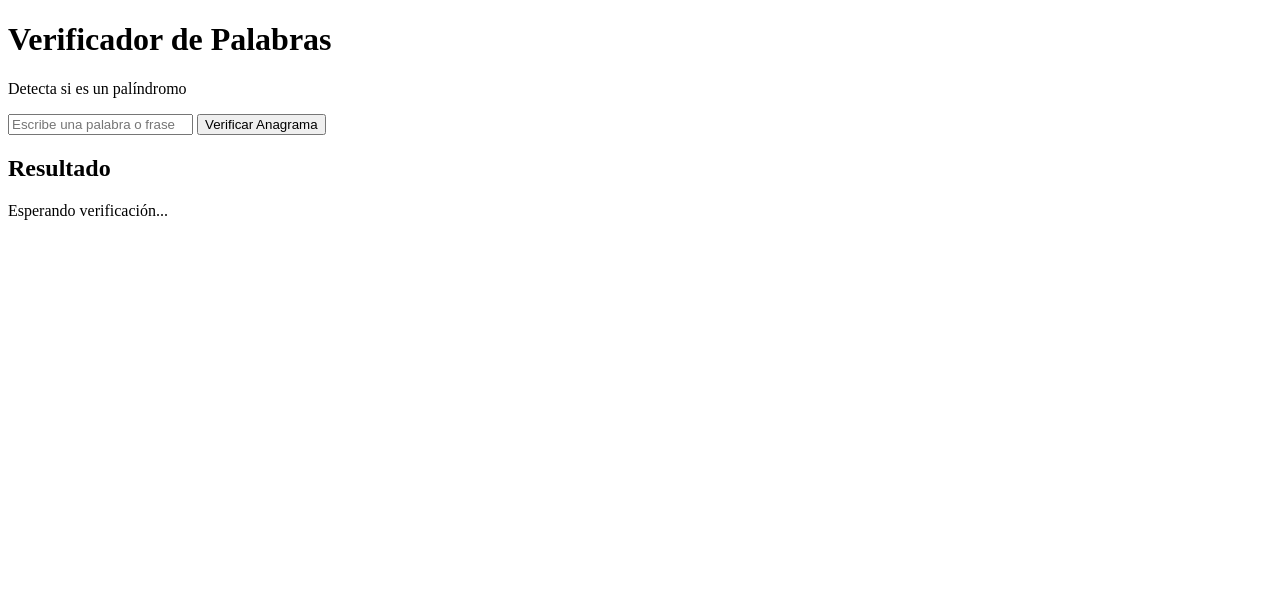
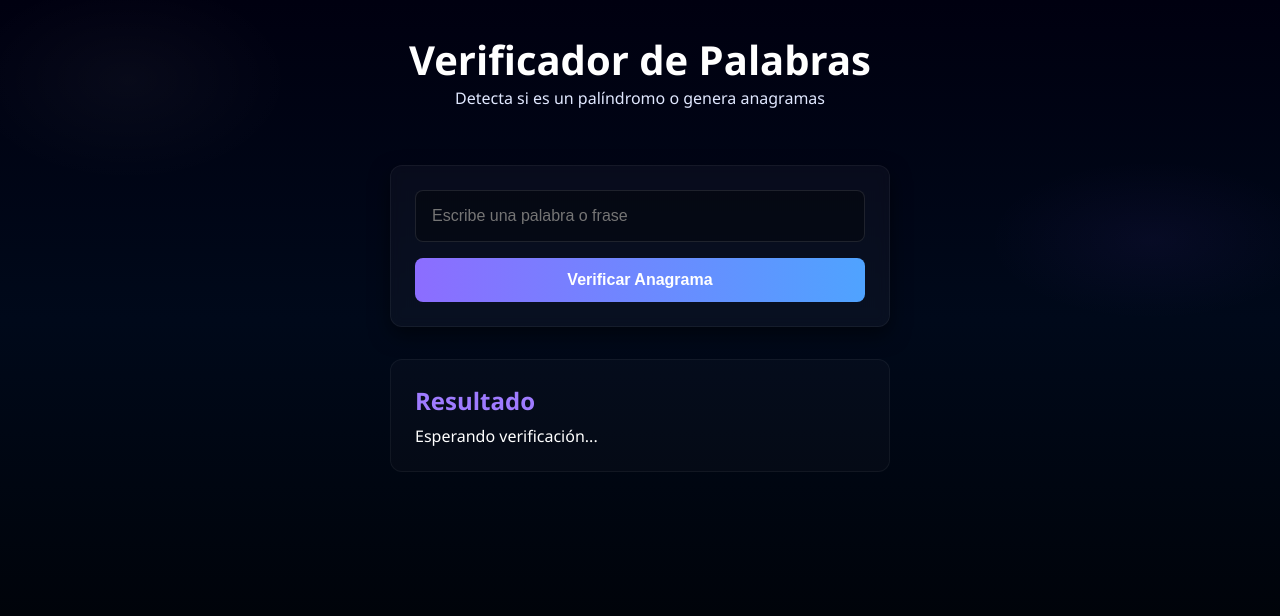
Before and after one commit to SebastianRiosMori/-Grupo-02---MB4-MINI-PROYECTO-INTEGRADOR, a plain HTML site: page index.html in a window 1280 px wide. Drawn offline with Linux system fonts and the light colour scheme.

Commit message:
feat: agregué contenido

```diff
--- a/index.html
+++ b/index.html
@@ -9,7 +9,7 @@
 <body>
   <header>
     <h1>Verificador de Palabras</h1>
-    <p>Detecta si es un palíndromo</p>
+    <p>Detecta si es un palíndromo o genera anagramas</p>
   </header>
 
   <main>
@@ -23,8 +23,6 @@
       <p id="mensaje-resultado">Esperando verificación...</p>
     </section>
   </main>
-
-  <footer>
-  </footer>
+  <script src="scrpt.js"></script>
 </body>
 </html>
--- a/styles.css
+++ b/styles.css
@@ -0,0 +1,139 @@
+* {
+  box-sizing: border-box;
+  margin: 0;
+  padding: 0;
+}
+
+:root {
+  --color-texto: #e0e8ff;
+  --color-acento: #9f7bff;
+}
+
+html, body {
+  height: 100%;
+  font-family: 'Segoe UI', Tahoma, Geneva, Verdana, sans-serif;
+}
+
+body {
+  background:
+    radial-gradient(ellipse at 10% 10%, rgba(255,255,255,0.03), transparent 10%),
+    radial-gradient(ellipse at 90% 30%, rgba(120,80,255,0.06), transparent 10%),
+    linear-gradient(180deg, #000010 0%, #00091a 40%, #000000 100%);
+  color: var(--color-texto);
+  display: flex;
+  flex-direction: column;
+  min-height: 100vh;
+}
+
+@keyframes estrellas {
+  from { transform: translateY(0) translateX(0); }
+  to { transform: translateY(-50px) translateX(80px); }
+}
+
+/* Encabezado */
+header {
+  text-align: center;
+  padding: 2rem 1rem;
+}
+
+header h1 {
+  font-size: clamp(1.8rem, 4vw, 2.5rem);
+  color: white;
+}
+/* Contenido principal */
+main {
+  flex: 1;
+  display: flex;
+  flex-direction: column;
+  align-items: center;
+  gap: 2rem;
+  padding: 1.5rem;
+}
+
+.verificador {
+  background: rgba(255,255,255,0.03);
+  padding: 1.5rem;
+  border-radius: 12px;
+  backdrop-filter: blur(6px);
+  border: 1px solid rgba(255,255,255,0.05);
+  box-shadow: 0 8px 20px rgba(0,0,0,0.5);
+  width: min(90%, 500px);
+  display: flex;
+  flex-direction: column;
+  gap: 1rem;
+}
+
+.verificador input {
+  padding: 1rem;
+  font-size: 1rem;
+  border: 1px solid rgba(255,255,255,0.1);
+  border-radius: 8px;
+  outline: none;
+  background: rgba(0,0,0,0.3);
+  color: var(--color-texto);
+}
+
+.verificador input:focus {
+  border-color: var(--color-acento);
+  box-shadow: 0 0 8px var(--color-acento);
+}
+
+.verificador button {
+  padding: 0.8rem;
+  font-size: 1rem;
+  font-weight: bold;
+  background: linear-gradient(90deg, #8c6dff, #4fa3ff);
+  border: none;
+  border-radius: 8px;
+  color: white;
+  cursor: pointer;
+  transition: transform 0.15s ease, opacity 0.15s ease;
+}
+
+.verificador button:hover {
+  opacity: 0.9;
+  transform: translateY(-1px);
+}
+
+.resultado {
+  background: rgba(255,255,255,0.02);
+  padding: 1.5rem;
+  border-radius: 12px;
+  border: 1px solid rgba(255,255,255,0.05);
+  width: min(90%, 500px);
+}
+
+.resultado h2 {
+  margin-bottom: 0.5rem;
+  color: var(--color-acento);
+}
+
+#mensaje-resultado {
+  font-size: 1rem;
+  color: white;
+}
+
+footer {
+  text-align: center;
+  font-size: 0.85rem;
+  padding: 1rem;
+  color: #b5c4ff;
+  background: rgba(0,0,0,0.4);
+}
+
+@media (max-width: 500px) {
+  .verificador, .resultado {
+    padding: 1rem;
+  }
+}
+  /* Estado correcto (palíndromo) */
+.correcto {
+  border: 2px solid #4ade80 !important; /* verde */
+  box-shadow: 0 0 8px #4ade80;
+}
+
+/* Estado incorrecto (no palíndromo) */
+.incorrecto {
+  border: 2px solid #f87171 !important; /* rojo */
+  box-shadow: 0 0 8px #f87171;
+}
```
